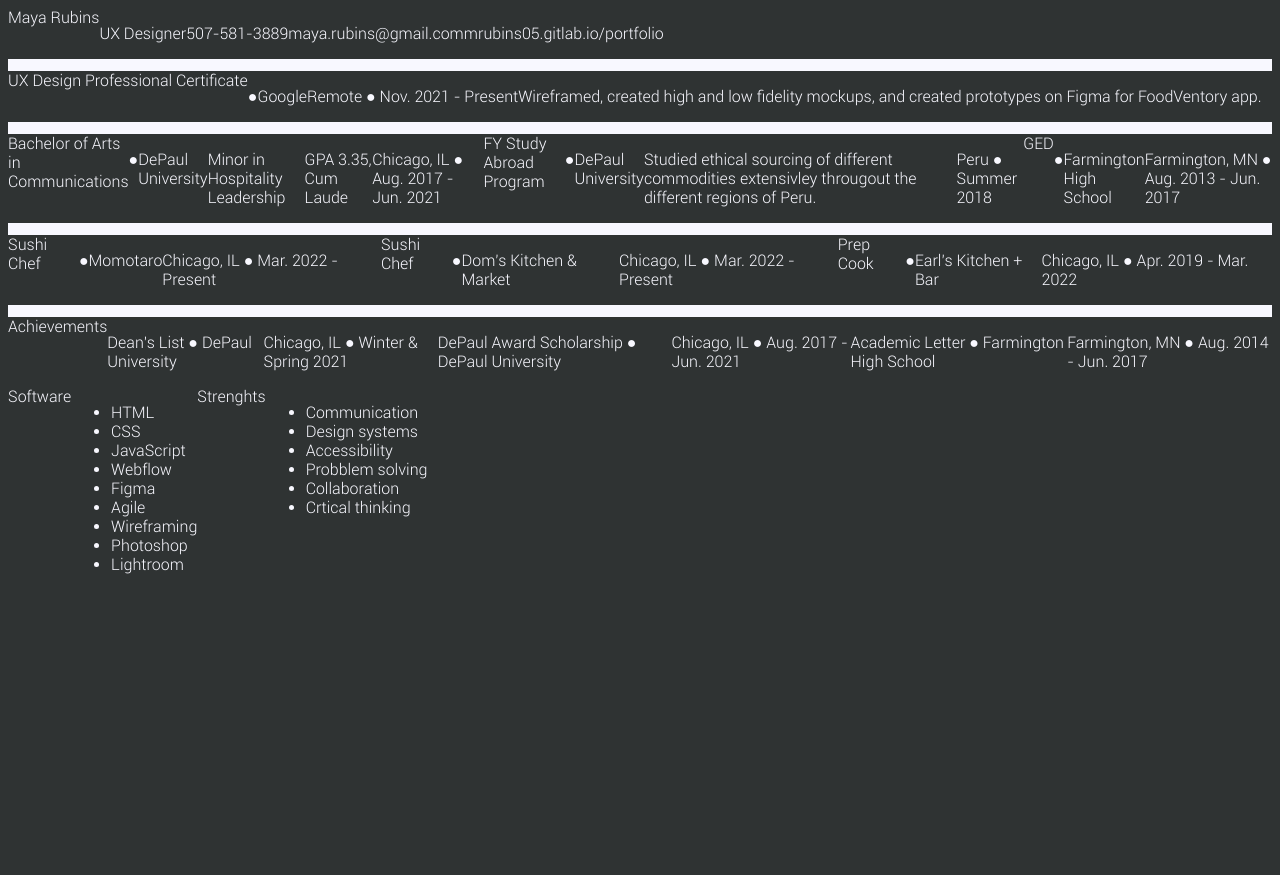
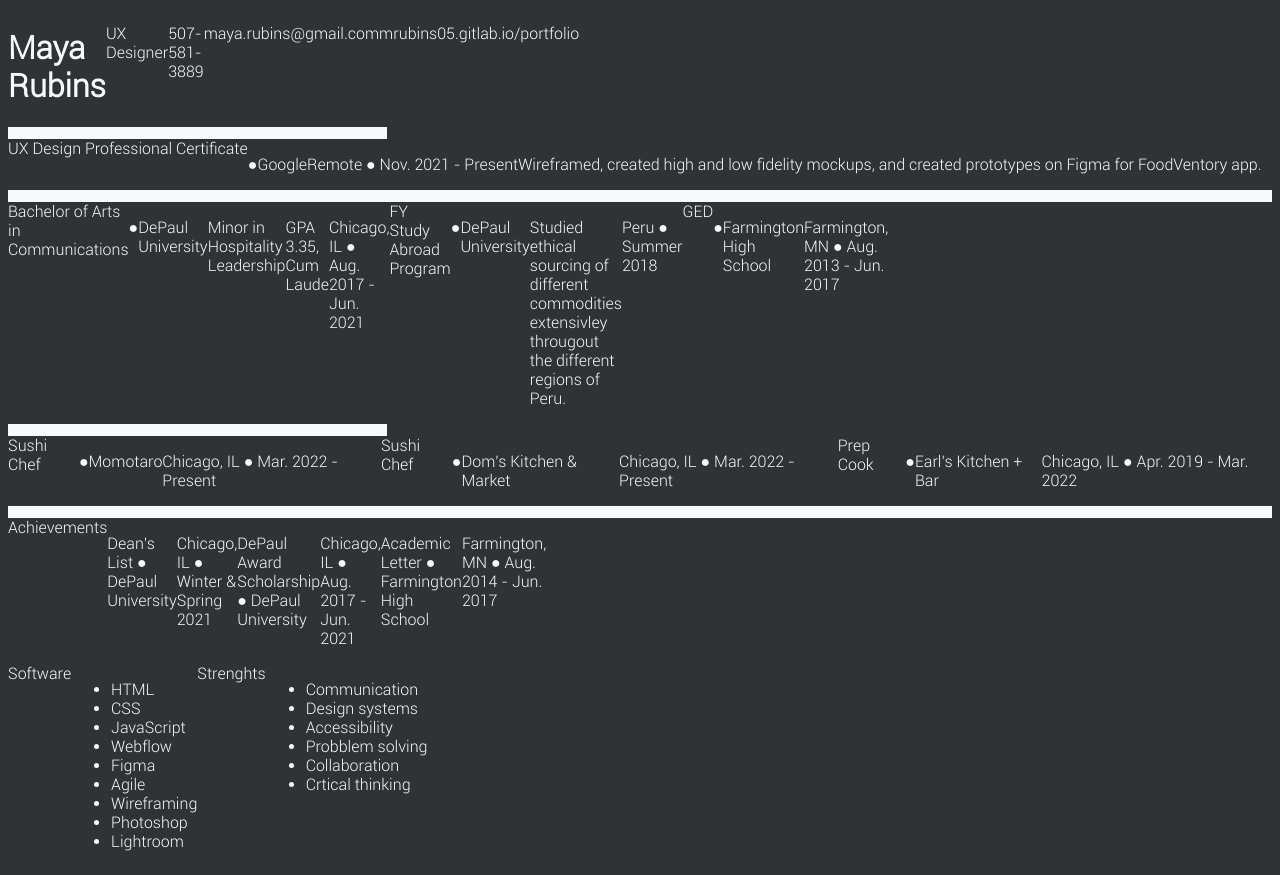
Before and after one commit to Maya-Rubins/portfolio, a website: page maya's-resume.html in a window 1280 px wide. Before the commit the page ends 800 px from the top, so only its background shows below. Drawn offline with Linux system fonts and the light colour scheme.

Commit message:
css style

```diff
--- a/maya's-resume.html
+++ b/maya's-resume.html
@@ -17,7 +17,7 @@
     </head>
     <body>
         <div class="top-left" id="top">
-            <p1>Maya Rubins</p1>
+            <h1>Maya Rubins</h1>
             <p>UX Designer</p>
             <br>
             <p>507-581-3889</p>
--- a/style1.css
+++ b/style1.css
@@ -10,7 +10,8 @@ body {
 }
 
 .top-left{
-    display: inline-flex
+    display: inline-flex;
+    width: 30%;
 }
 
 .top-right {
@@ -24,6 +25,7 @@ body {
 
 .middle-left {
     display: inline-flex;
+    width: 30%;
 }
 
 .middle-right {
@@ -36,7 +38,12 @@ body {
 
 .bottom-left {
     display: inline-flex;
+    width: 30%;
 }
 .bottom-right {
     display: inline-flex;
 }
+
+.h1 {
+    font-size: 10vw;
+}
```
